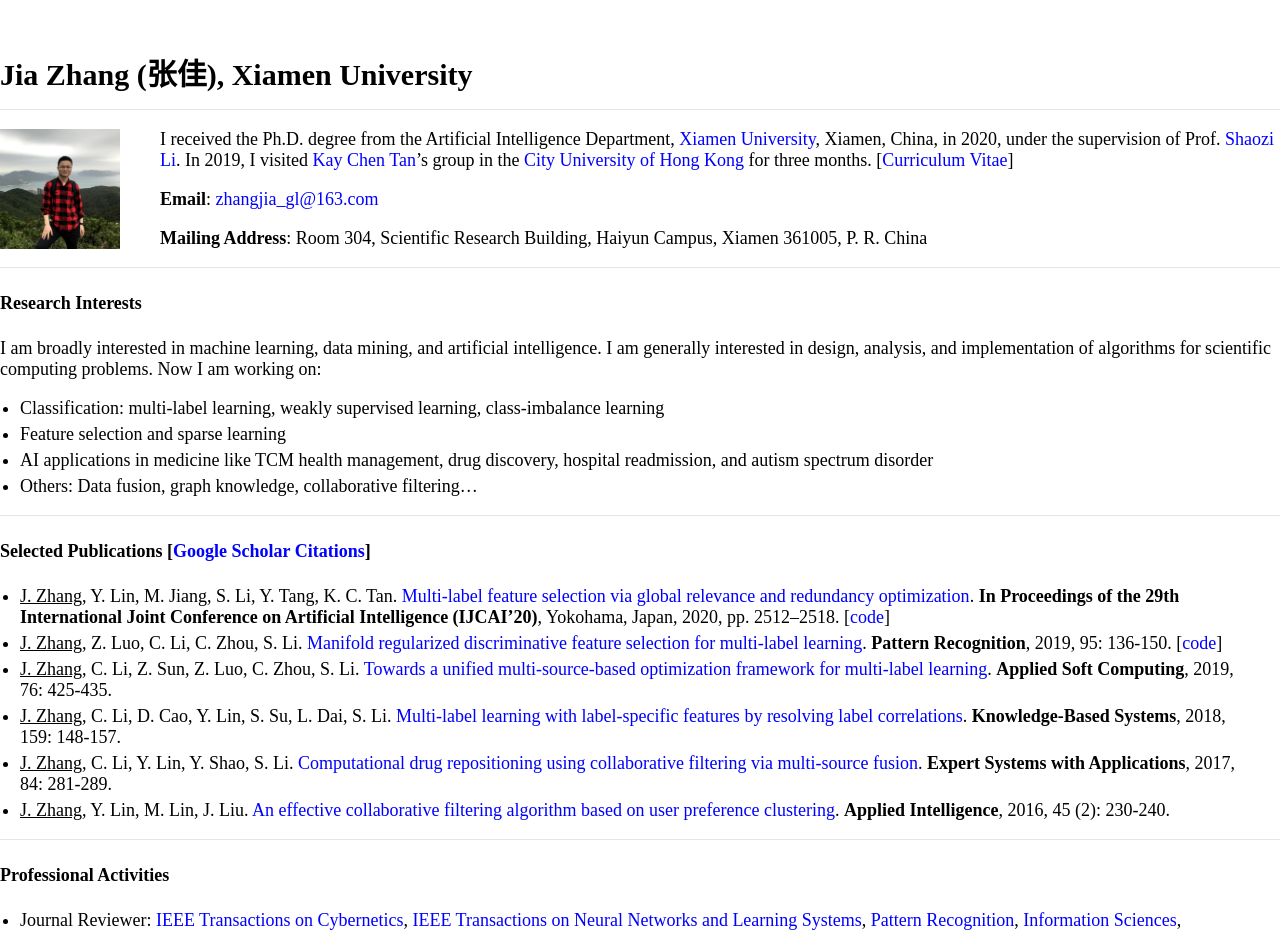
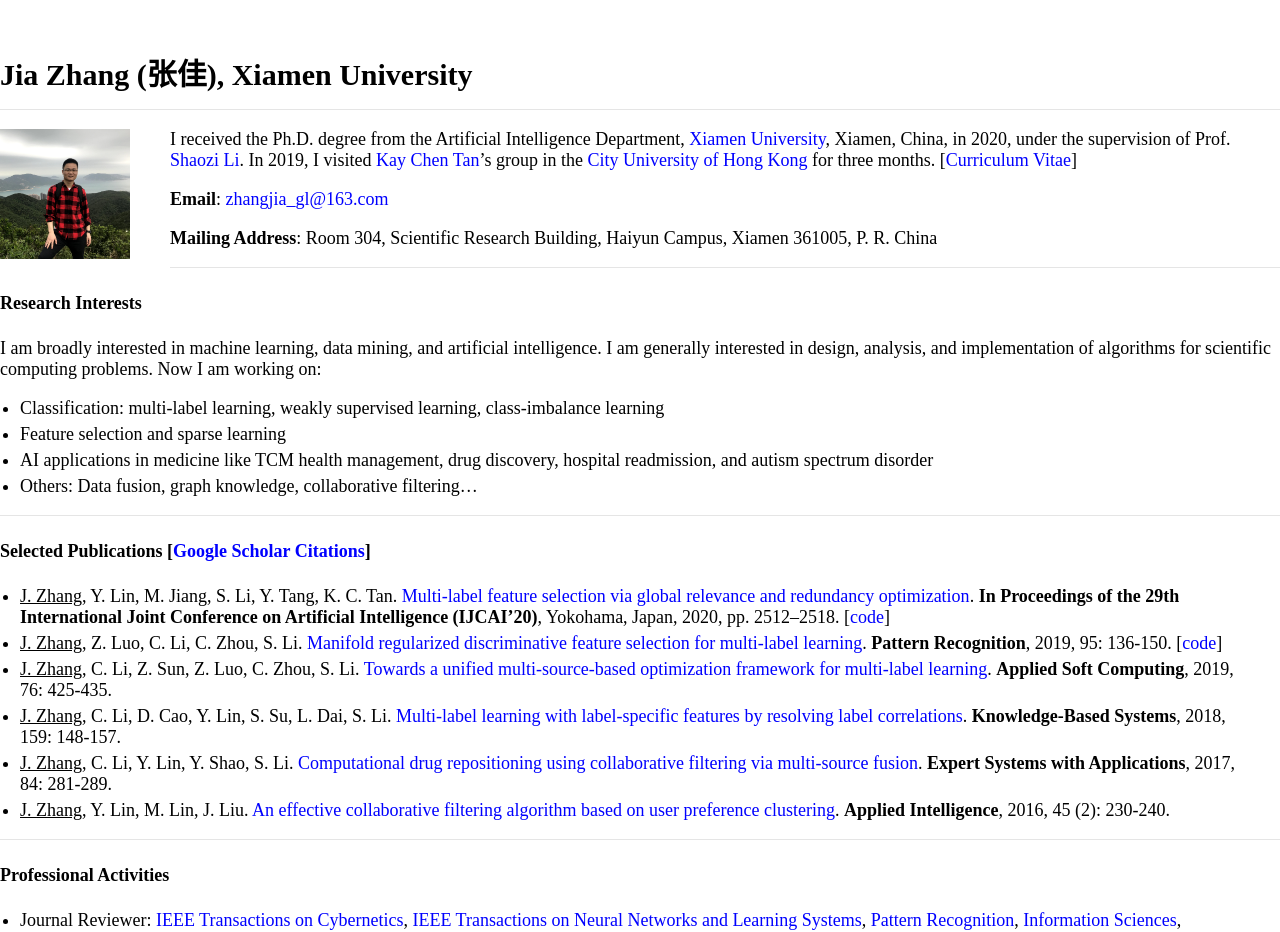
Before and after one commit to jiazhang-ml/jiazhang-ml.github.io, a Jekyll site: the page built from index.md, in a window 1280 px wide. Shown: the top 932 px of the page. Built offline with Jekyll 4.4.1, drawn with Linux system fonts in a browser that asks for light colours.

Commit message:
Update typography.scss

```diff
--- a/_sass/typography.scss
+++ b/_sass/typography.scss
@@ -37,10 +37,10 @@
         font-style: italic;
     }
     .profile-picture {
-        height: 120px;
-        width: 120px;
+        height: 130px;
+        width: 130px;
         position: relative;
-        margin: 0px 40px 0 0px;
+        margin: 0px 40px 20px 0px;
         float: left;
         border-radius: 0%;
         p & {
```
